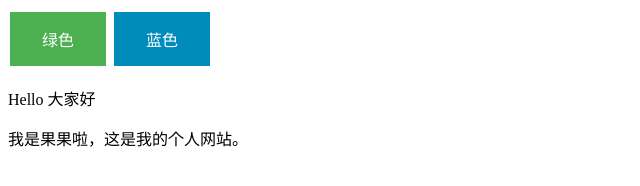
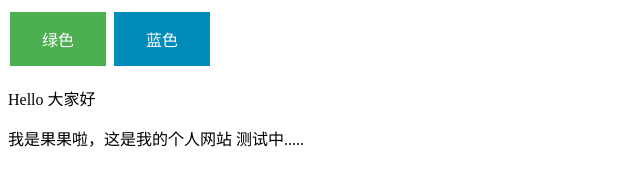
Before and after one commit to ManTouCheer/ManTouCheer.github.io, a plain HTML site: page index.html in a window 1280 px wide. Shown: the full height of the page, 0-640 px from the left. Drawn offline with Linux system fonts and the light colour scheme.

Commit message:
Update index.html

```diff
--- a/index.html
+++ b/index.html
@@ -23,7 +23,7 @@
 <button class="button button1">绿色</button>
 <button class="button button2">蓝色</button>
 <p>Hello 大家好</p>
-<p>我是果果啦，这是我的个人网站。 </p>
+<p>我是果果啦，这是我的个人网站 测试中..... </p>
 
 </body>
 </html>
```
